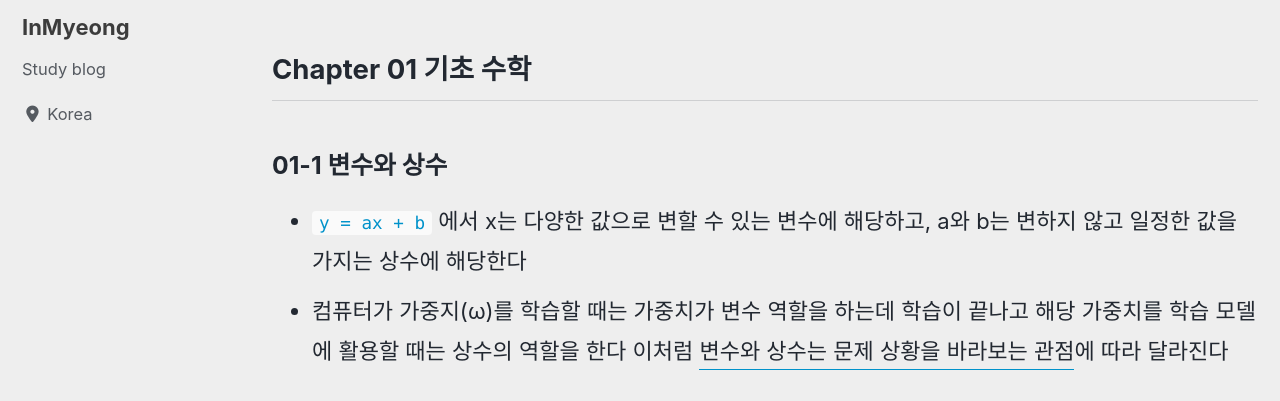
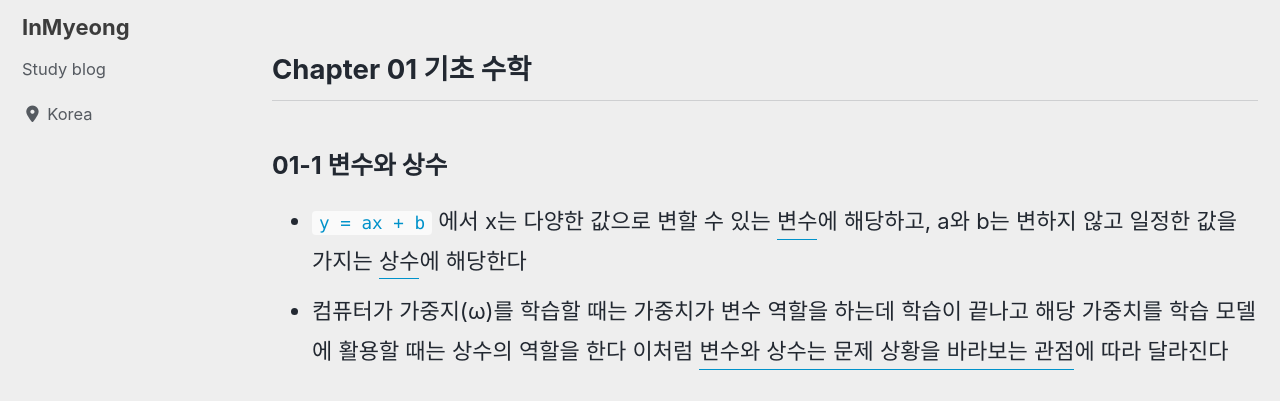
Before and after one commit to devMyeong/devMyeong.github.io, a Jekyll site: the page built from _posts/math-basic/2021-07-10-math-basic.md, in a window 1280 px wide and 900 px high, scrolled down 325 px. Shown: the part 52-453 px from the top of the window. Built offline with Jekyll 4.4.1, drawn with Linux system fonts in a browser that asks for light colours; cached includes are drawn as plain includes; nearby versions of some CDN libraries; some web fonts are replaced.

Commit message:
add underline

```diff
--- a/_posts/math-basic/2021-07-10-math-basic.md
+++ b/_posts/math-basic/2021-07-10-math-basic.md
@@ -16,7 +16,7 @@ last_modified_at: 2021-07-10
 ## Chapter 01 기초 수학
 
 ### 01-1 변수와 상수
-- `y = ax + b` 에서 x는 다양한 값으로 변할 수 있는 변수에 해당하고, a와 b는 변하지 않고 일정한 값을 가지는 상수에 해당한다
+- `y = ax + b` 에서 x는 다양한 값으로 변할 수 있는 <u>변수</u>에 해당하고, a와 b는 변하지 않고 일정한 값을 가지는 <u>상수</u>에 해당한다
 - 컴퓨터가 가중지(ω)를 학습할 때는 가중치가 변수 역할을 하는데 학습이 끝나고 해당 가중치를 학습 모델에 활용할 때는 상수의 역할을 한다 이처럼 <u>변수와 상수는 문제 상황을 바라보는 관점</u>에 따라 달라진다
 
 <br>
```
